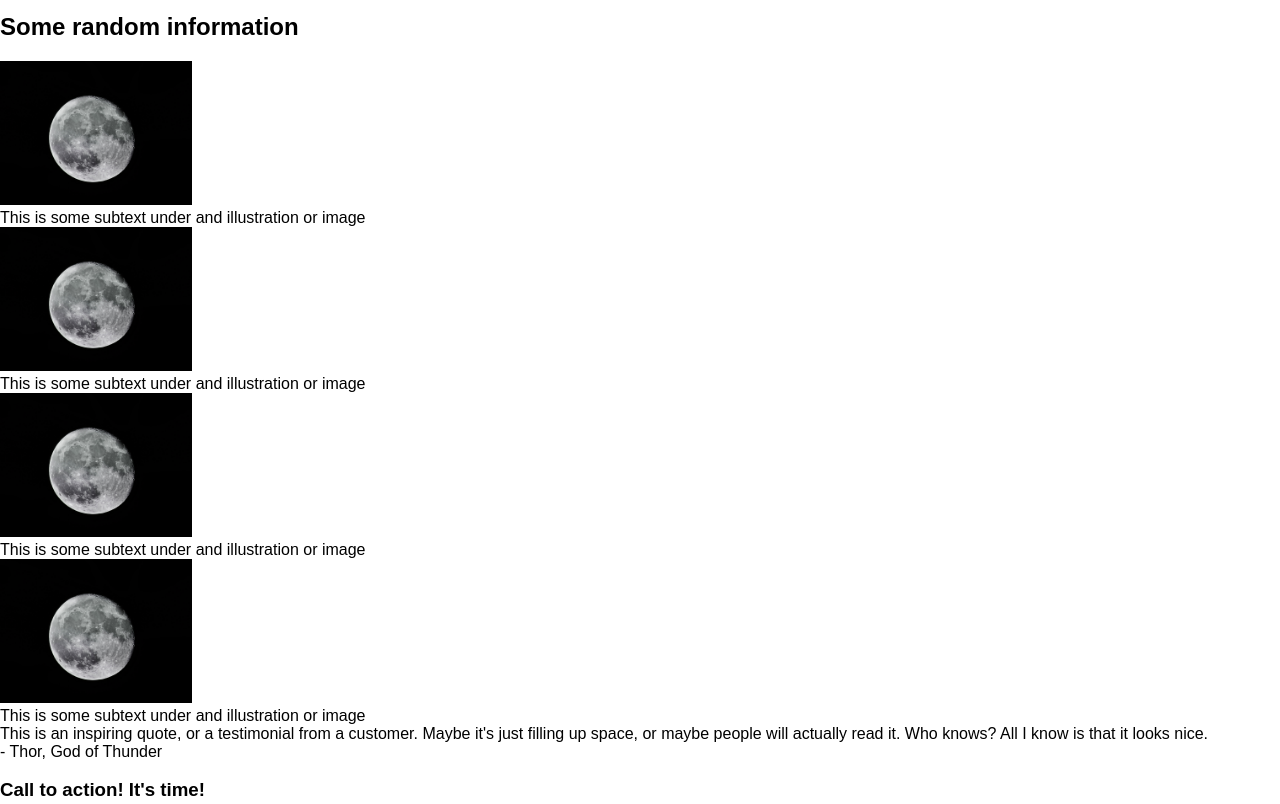
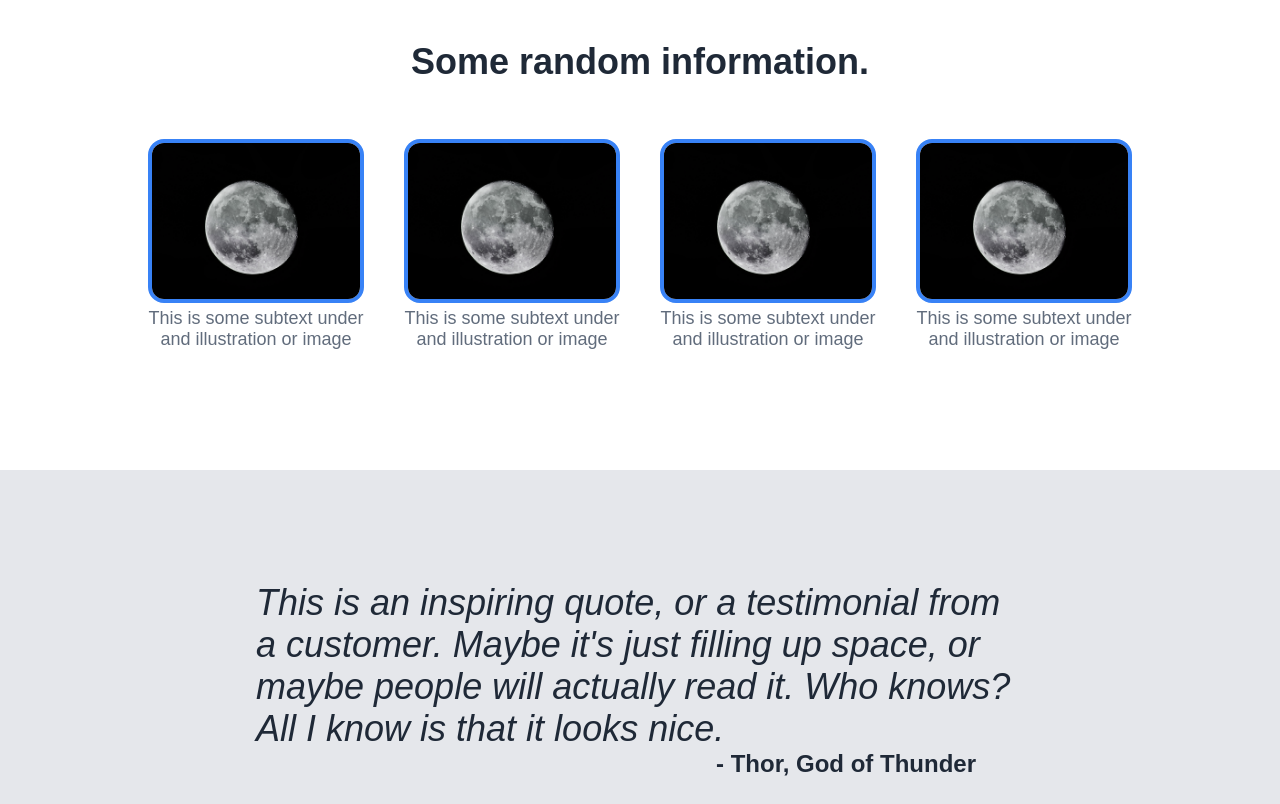
Before and after one commit to nextguardiola/odin-landing-page, a plain HTML site: page index.html in a window 1280 px wide. Shown: the part 620-1424 px from the top of the page. Drawn offline with Linux system fonts and the light colour scheme.

Commit message:
Finished styling Quote section

```diff
--- a/css/styles.css
+++ b/css/styles.css
@@ -1,6 +1,13 @@
 body{
     margin: 0;
     font-family: sans-serif;
+    display: flex;
+    flex-direction: column;
+    box-sizing: border-box;
+}
+
+.body {
+    flex: 1;
 }
 
 a {
@@ -9,6 +16,10 @@ a {
 
 p {
     margin: 0;
+}
+
+img {
+    padding: 0;
 }
 
 button {
@@ -37,12 +48,11 @@ ul {
     width: 35rem;
 }
 
-.cards img {
-    height: auto;
-    width: 12rem;
-}
 
-/* Hero styles */
+
+/*************************
+HERO
+*************************/
 /* Header */
 
 .header a, .content p {
@@ -53,6 +63,7 @@ ul {
 .content h1 {
     color: #F9FAF8;
     font-size: 3rem;
+    font-weight: bolder;
     margin: 0;
 }
 
@@ -61,6 +72,7 @@ ul {
     display: flex;
 }
 
+/* Sets the width of the hero container to 70% and centers it */
 .hero .container {
     width: 70%;
     margin: auto;
@@ -78,6 +90,7 @@ ul {
     margin-bottom: 4rem;
 }
 
+/* Hero content styles */
 .content h1 {
     margin-bottom: 0.5rem;
 }
@@ -91,9 +104,76 @@ ul {
     align-items: center;
     justify-content: space-between;
     margin-bottom: 6rem;
-    gap: 2.5rem;
+    gap: 3rem;
 }
 
 .content .description {
     flex: 1;
 }
+
+
+/*************************
+RANDOM INFORMATION
+*************************/
+.random-info {
+    text-align: center;
+    margin: 3rem 0 7.5rem;
+}
+
+.random-info h2 {
+    font-size: 2.25rem;
+    font-weight: bolder;
+    color: #1F2937;
+    margin-bottom: 3.5rem;
+}
+
+.cards {
+    display: flex;
+    align-items: center;
+    justify-content: center;
+    gap: 1rem;
+}
+
+.flex-item img {
+    border-radius: 1rem;
+    border: 0.25rem solid #3882F6;
+    height: auto;
+    max-width: 13rem;
+}
+
+.flex-item {
+    max-width: 15rem;
+    text-align: center;
+    color: #616c7c;
+    font-size: 1.125rem;
+}
+
+/*************************
+QUOTE
+*************************/
+.quote {
+    background-color: #E5E7EB;
+    display: flex;
+    align-items: center;
+    justify-content: center;
+    padding: 7rem 0 7.5rem;
+    color: #1F2937;
+}
+
+.quote .container {
+    width: 60%;
+    margin: auto;
+}
+
+.quote .dialog {
+    font-size: 2.25rem;
+    text-align: left;
+    font-weight: 100;
+}
+
+.quote .source {
+    text-align: right;
+    padding-right: 3rem;
+    font-size: 1.5rem;
+    font-weight: 700;
+}
--- a/index.html
+++ b/index.html
@@ -9,6 +9,7 @@
 </head>
 <body>
 
+    <div class="body">
         <div class="hero">
             <div class="container">
                 <div class="header">
@@ -35,24 +36,24 @@
         </div>
 
         <div class="random-info">
-        <h2>Some random information</h2>
+            <h2>Some random information.</h2>
             <div class="cards">
-            <div class="one">
+                <div class="flex-item one">
                     <img src="images/card-one.jpg" alt="white moon with some shadow">
                     <div class="text">This is some subtext under and illustration or image</div>
                 </div>
 
-            <div class="two">
+                <div class="flex-item two">
                     <img src="images/card-one.jpg" alt="white moon with some shadow">
                     <div class="text">This is some subtext under and illustration or image</div>
                 </div>
 
-            <div class="three">
+                <div class="flex-item three">
                     <img src="images/card-one.jpg" alt="white moon with some shadow">
                     <div class="text">This is some subtext under and illustration or image</div>
                 </div>
 
-            <div class="four">
+                <div class="flex-item four">
                     <img src="images/card-one.jpg" alt="white moon with some shadow">
                     <div class="text">This is some subtext under and illustration or image</div>
                 </div>
@@ -61,7 +62,7 @@
 
         <div class="quote">
             <div class="container">
-            <div class="dialog">This is an inspiring quote, or a testimonial from a customer. Maybe it's just filling up space, or maybe people will actually read it. Who knows? All I know is that it looks nice.</div>
+                <div class="dialog"><em>This is an inspiring quote, or a testimonial from a customer. Maybe it's just filling up space, or maybe people will actually read it. Who knows? All I know is that it looks nice.</em></div>
                 <div class="source">- Thor, God of Thunder</div>
             </div>
         </div>
@@ -75,6 +76,8 @@
                 <button>Sign Up</button>
             </div>
         </div>
+    </div>
+
 
     <div class="footer">
         <div>Copyright &copy; The Odin Project 2021</div>
```
Lines whose indentation alone changed are shown as unchanged.
